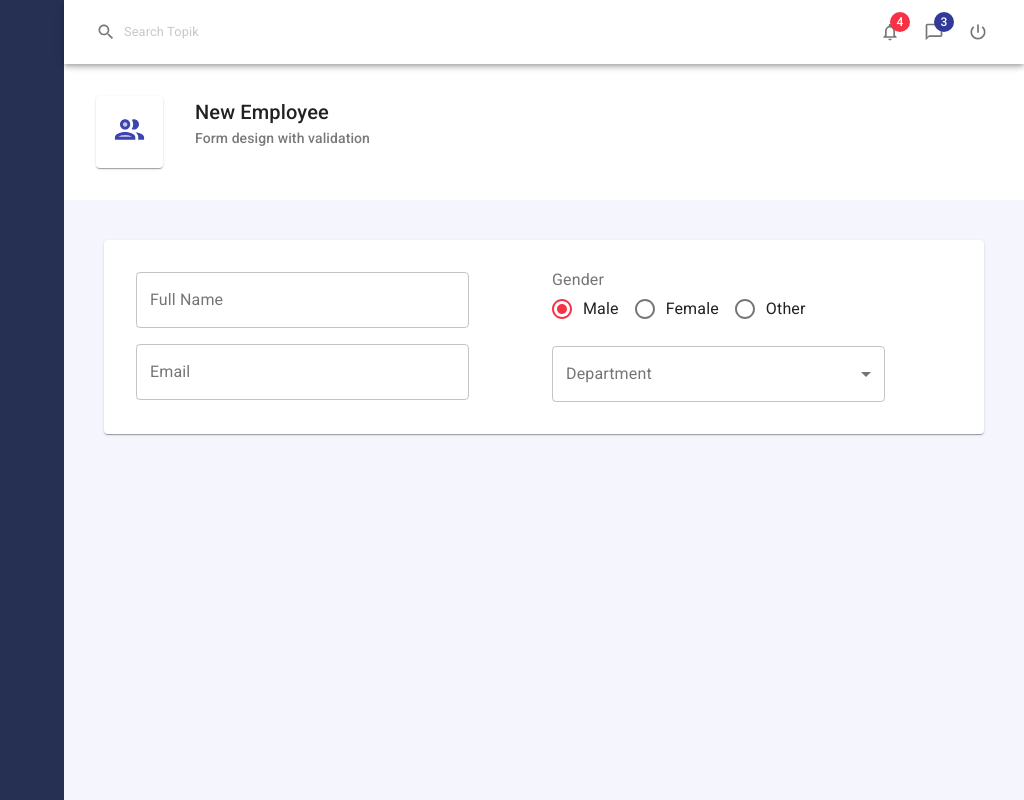
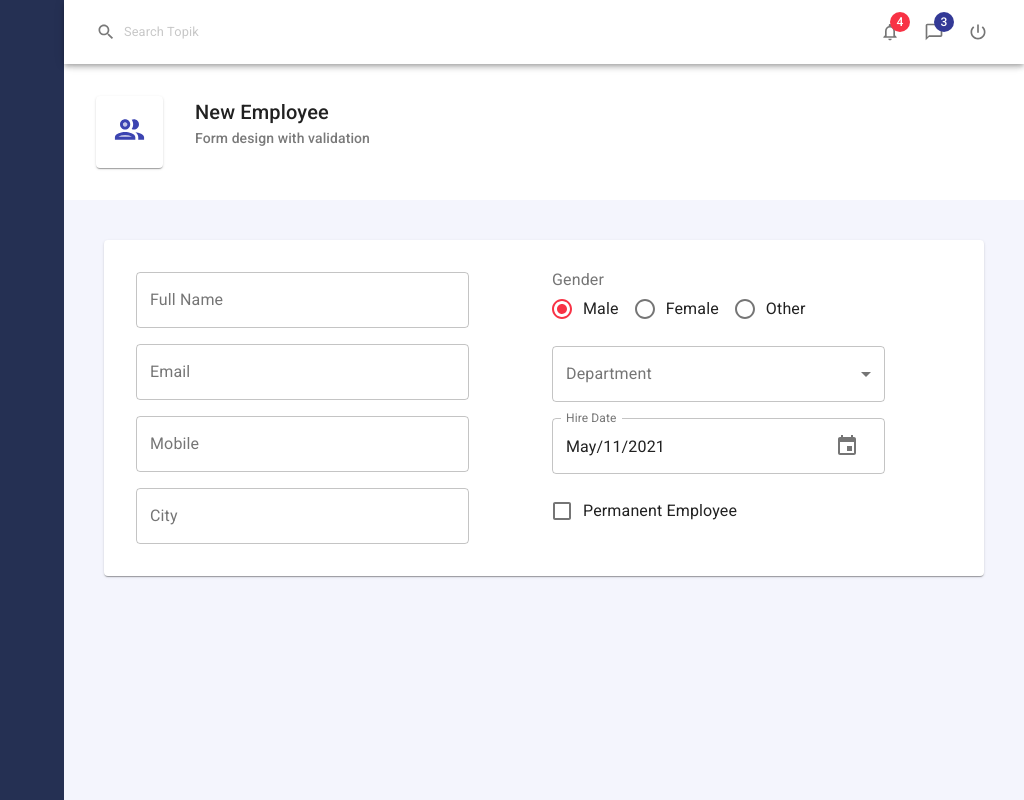
Before and after one commit to LordAldi/material-ui-learn, a React (Create React App) app: page / in a window 1280 px wide. Shown: the whole page, without its empty margins (256-1280 px from the left). Built offline with nearby package versions, Linux system fonts and the light colour scheme.

Commit message:
Mui Form Design: Checkbox,DatePicker

```diff
--- a/package.json
+++ b/package.json
@@ -3,11 +3,14 @@
   "version": "0.1.0",
   "private": true,
   "dependencies": {
+    "@date-io/date-fns": "^1.3.13",
     "@material-ui/core": "^4.11.4",
     "@material-ui/icons": "^4.11.2",
+    "@material-ui/pickers": "^3.3.10",
     "@testing-library/jest-dom": "^5.11.4",
     "@testing-library/react": "^11.1.0",
     "@testing-library/user-event": "^12.1.10",
+    "date-fns": "^2.21.3",
     "react": "^17.0.2",
     "react-dom": "^17.0.2",
     "react-scripts": "4.0.3",
--- /dev/null
+++ b/src/components/controls/Checkbox.js
@@ -0,0 +1,34 @@
+import {
+  FormControl,
+  FormControlLabel,
+  Checkbox as MUICheckbox,
+} from "@material-ui/core";
+import React from "react";
+
+const Checkbox = ({ name, label, onChange, value }) => {
+  const convertToDefEventParameter = (name, value) => ({
+    target: {
+      name,
+      value,
+    },
+  });
+  return (
+    <FormControl>
+      <FormControlLabel
+        control={
+          <MUICheckbox
+            name={name}
+            color="primary"
+            checked={value}
+            onChange={(e) =>
+              onChange(convertToDefEventParameter(name, e.target.checked))
+            }
+          />
+        }
+        label={label}
+      />
+    </FormControl>
+  );
+};
+
+export default Checkbox;
--- a/src/components/controls/Controls.js
+++ b/src/components/controls/Controls.js
@@ -1,5 +1,7 @@
 import Input from "./Input";
 import RadioGroup from "./RadioGroup";
 import Select from "./Select";
-const Controls = { Input, RadioGroup, Select };
+import Checkbox from "./Checkbox";
+import DatePicker from "./DatePicker";
+const Controls = { Input, RadioGroup, Select, Checkbox, DatePicker };
 export default Controls;
--- /dev/null
+++ b/src/components/controls/DatePicker.js
@@ -0,0 +1,31 @@
+import DateFnsUtils from "@date-io/date-fns";
+import {
+  KeyboardDatePicker,
+  MuiPickersUtilsProvider,
+} from "@material-ui/pickers";
+import React from "react";
+
+const DatePicker = ({ name, label, value, onChange }) => {
+  const convertToDefEventParameter = (name, value) => ({
+    target: {
+      name,
+      value,
+    },
+  });
+  return (
+    <MuiPickersUtilsProvider utils={DateFnsUtils}>
+      <KeyboardDatePicker
+        disableToolbar
+        variant="inline"
+        inputVariant="outlined"
+        label={label}
+        format="MMM/dd/yyyy"
+        name={name}
+        value={value}
+        onChange={(date) => onChange(convertToDefEventParameter(name, date))}
+      />
+    </MuiPickersUtilsProvider>
+  );
+};
+
+export default DatePicker;
--- a/src/components/controls/Select.js
+++ b/src/components/controls/Select.js
@@ -13,7 +13,6 @@
       <MUISelect name={name} value={value} onChange={onChange} label={label}>
         <MenuItem value="">None</MenuItem>
         {options.map((option) => {
-          console.log(option);
           return (
             <MenuItem key={option.id} value={option.id}>
               {option.title}
--- a/src/pages/Employees/EmployeeForm.js
+++ b/src/pages/Employees/EmployeeForm.js
@@ -41,6 +41,18 @@
             value={values.email}
             onChange={handleInputChange}
           />
+          <Controls.Input
+            label="Mobile"
+            name="mobile"
+            value={values.mobile}
+            onChange={handleInputChange}
+          />
+          <Controls.Input
+            label="City"
+            name="city"
+            value={values.city}
+            onChange={handleInputChange}
+          />
         </Grid>
         <Grid item xs={6}>
           <Controls.RadioGroup
@@ -57,6 +69,18 @@
             onChange={handleInputChange}
             options={employeeService.getDepartmentCollection()}
           />
+          <Controls.DatePicker
+            name="hireDate"
+            label="Hire Date"
+            value={values.hireDate}
+            onChange={handleInputChange}
+          />
+          <Controls.Checkbox
+            name="isPermanent"
+            label="Permanent Employee"
+            value={values.isPermanent}
+            onChange={handleInputChange}
+          />
         </Grid>
       </Grid>
     </Form>
```
Also changed, not shown: 1 other file (tests, documents, lock files or other folders).
